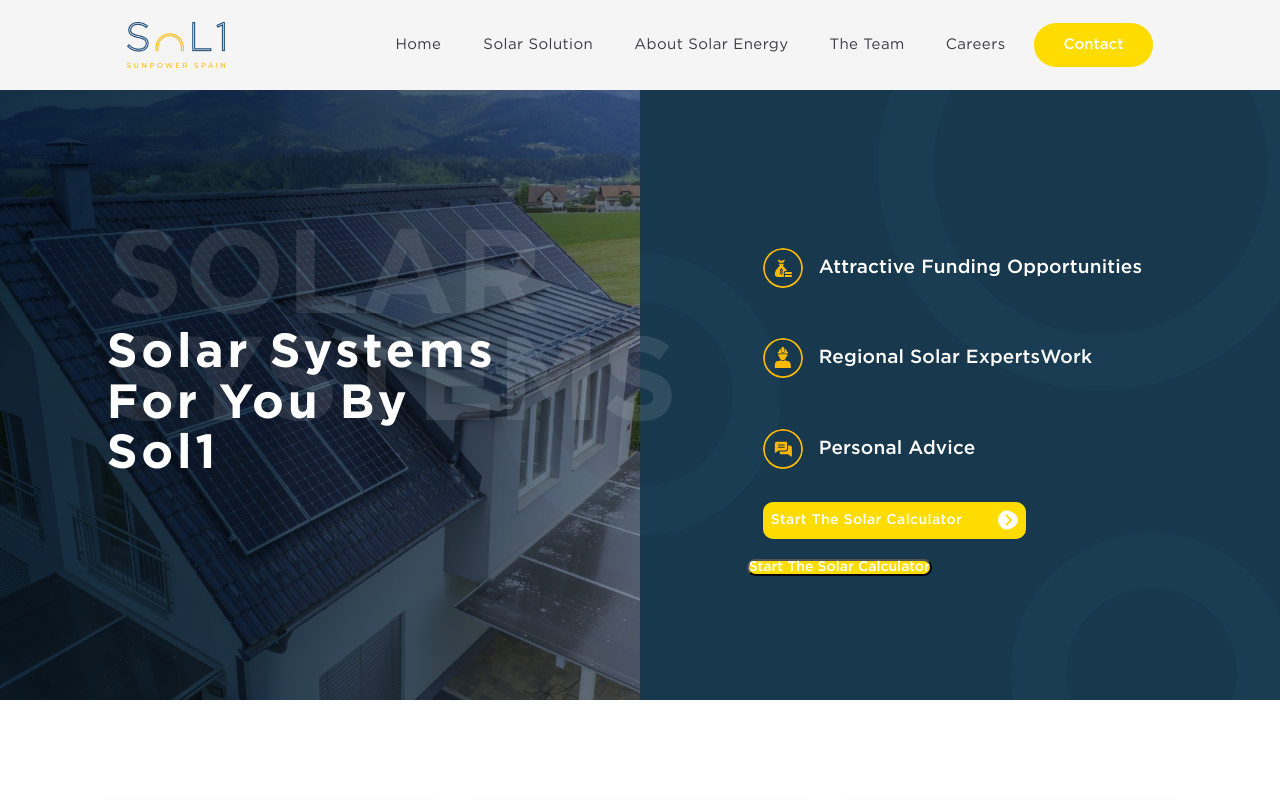
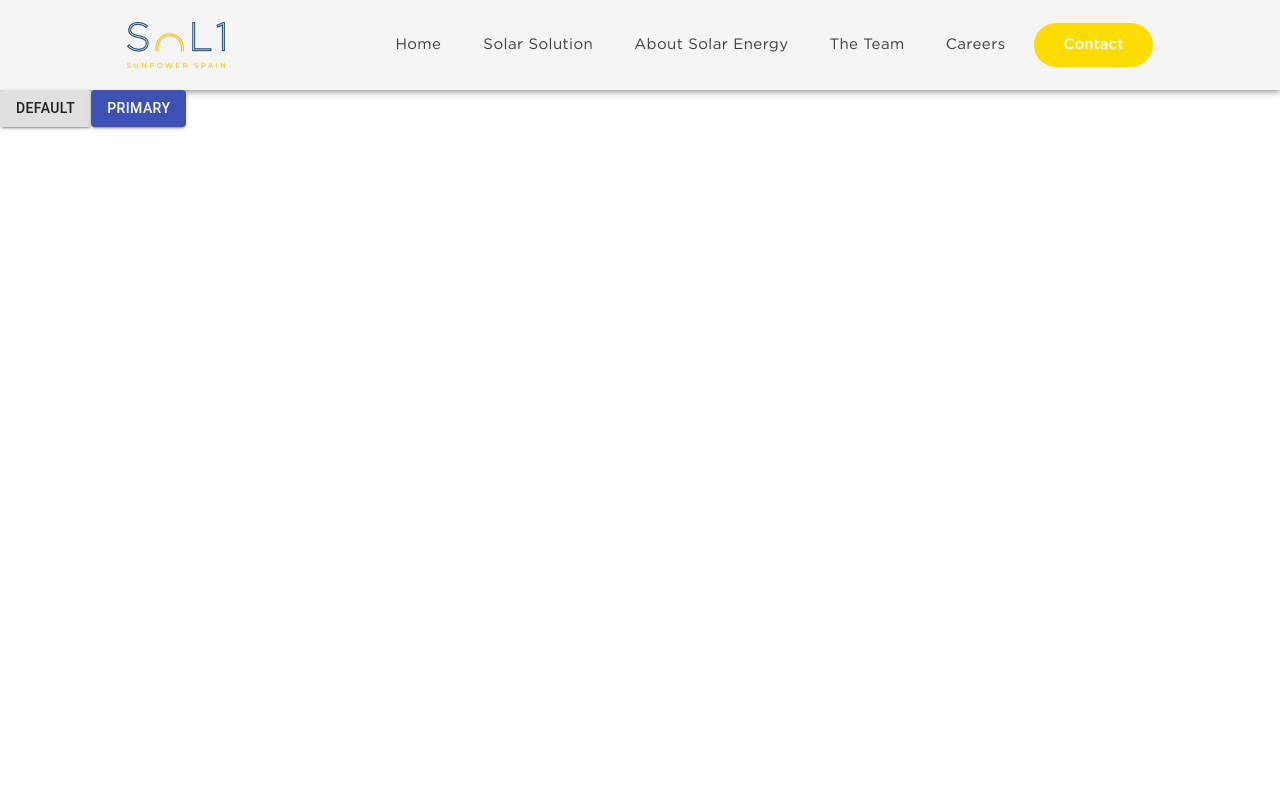
Before and after one commit to Nayeemr45/solar, a React (Create React App) app: page / in a window 1280 px wide. Shown: the top 800 px of the page. Built offline with nearby package versions, Linux system fonts and the light colour scheme.

Commit message:
Update App.js

```diff
--- a/src/App.js
+++ b/src/App.js
@@ -1,13 +1,19 @@
 import './App.css';
 import Navbar from './components/Navbar';
 import HomaPage from './Pages/HomaPage';
+import Button from '@material-ui/core/Button';
 
 function App() {
   return (
     <div className="App">
       <Navbar />
-      <HomaPage />
-    </div>
+{/*       <HomaPage />
+ */}
+ <Button variant="contained">Default</Button>
+      <Button variant="contained" color="primary">
+        Primary
+      </Button>
+ </div>
   );
 }
 
```
